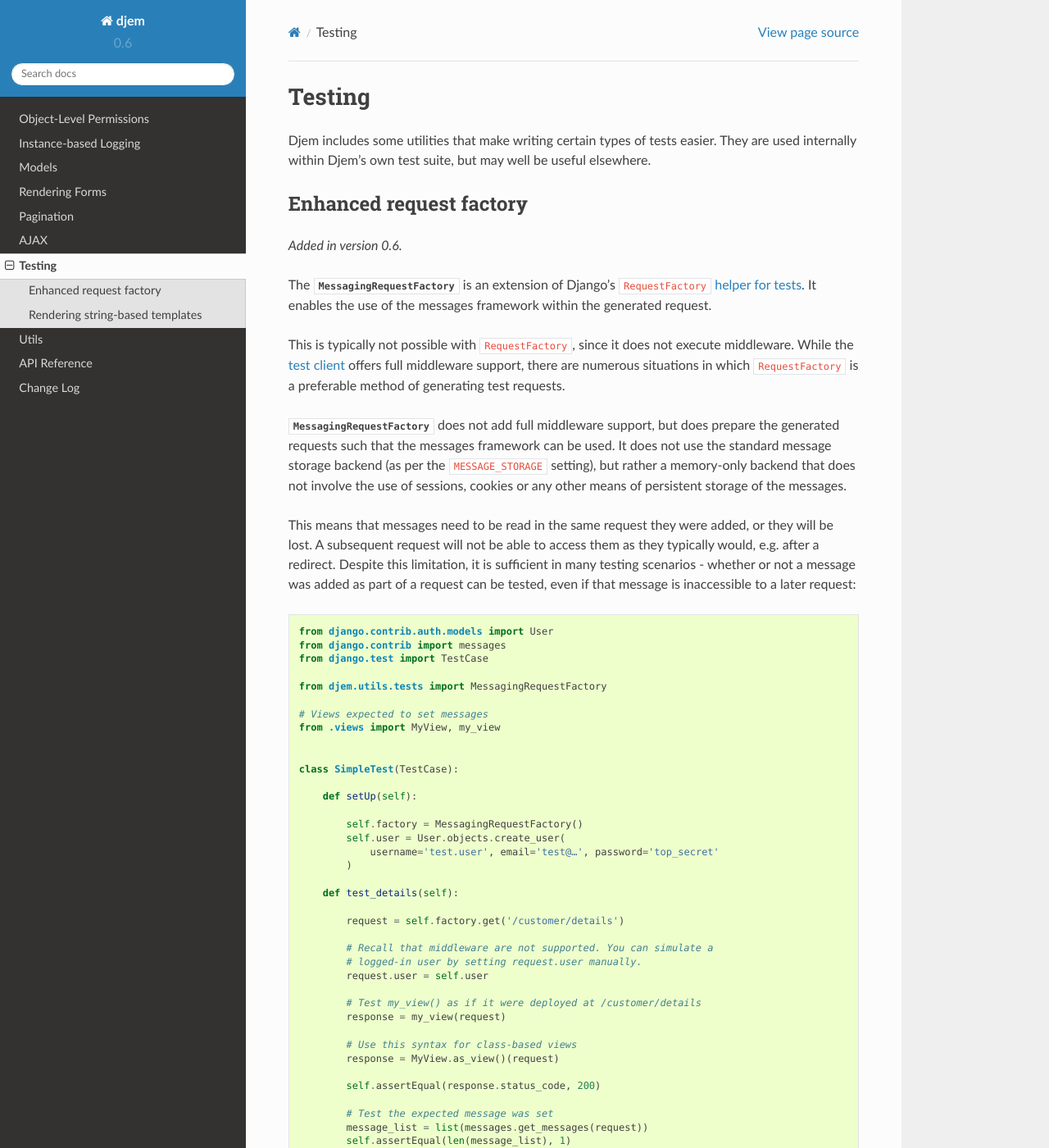
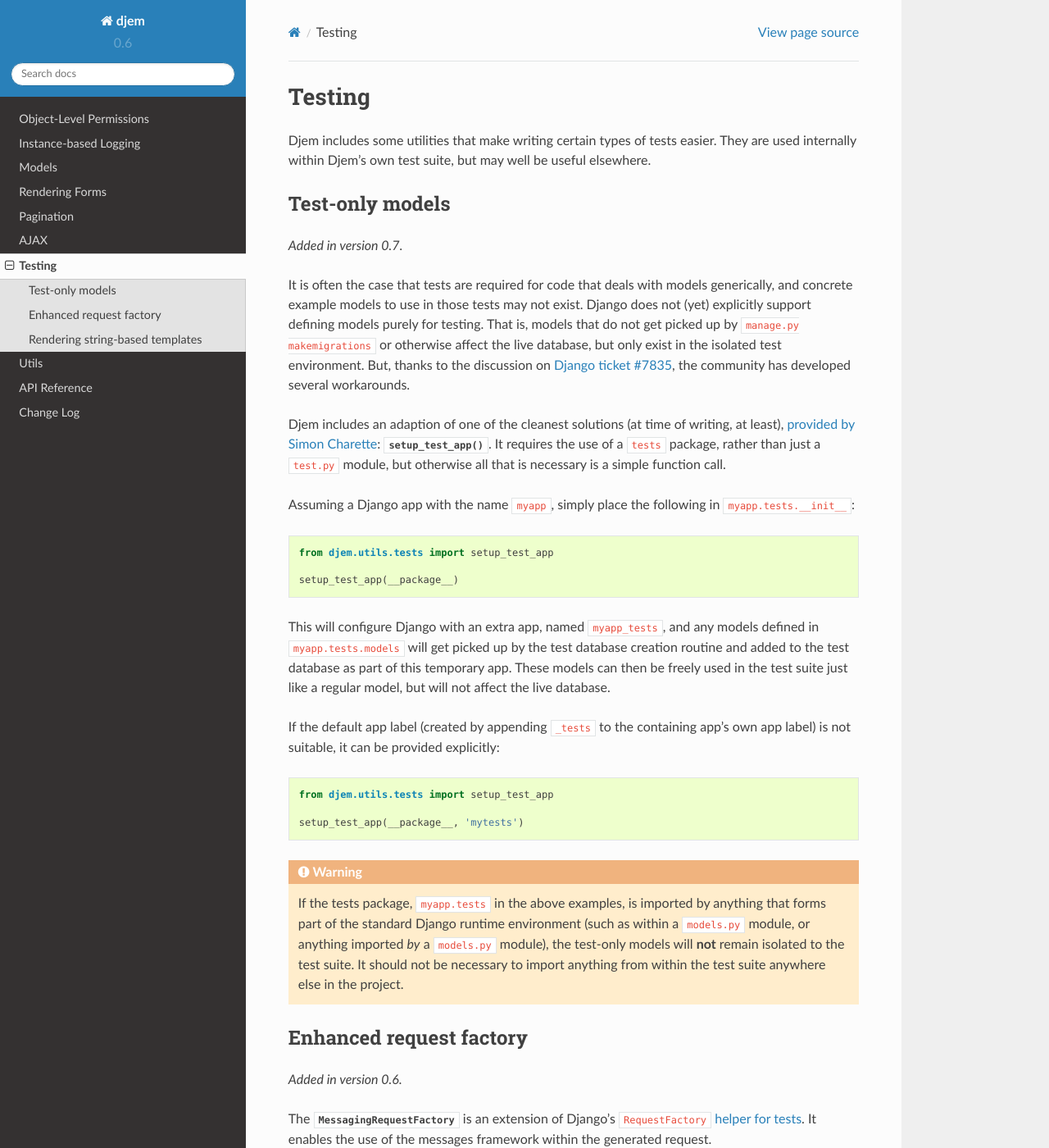
Before and after one commit to oogles/djem, a Sphinx documentation site: the page built from docs/topics/testing.rst, in a window 1280 px wide and 1400 px high. Shown: the whole window at 82% size. Built offline with Sphinx 7.4.7 and the Read the Docs theme 2.0.0, drawn with Linux system fonts in a browser that asks for light colours.

Commit message:
Updated setup_test_app() to raise a warning on duplicate app setup. Added documentation for setup_test_app().

```diff
--- a/docs/topics/testing.rst
+++ b/docs/topics/testing.rst
@@ -5,6 +5,39 @@
 .. currentmodule:: djem.utils.tests
 
 Djem includes some utilities that make writing certain types of tests easier. They are used internally within Djem's own test suite, but may well be useful elsewhere.
+
+
+Test-only models
+================
+
+.. versionadded:: 0.7
+
+It is often the case that tests are required for code that deals with models generically, and concrete example models to use in those tests may not exist. Django does not (yet) explicitly support defining models purely for testing. That is, models that do not get picked up by ``manage.py makemigrations`` or otherwise affect the live database, but only exist in the isolated test environment. But, thanks to the discussion on `Django ticket #7835 <https://code.djangoproject.com/ticket/7835>`_, the community has developed several workarounds.
+
+Djem includes an adaption of one of the cleanest solutions (at time of writing, at least), `provided by Simon Charette <https://code.djangoproject.com/ticket/7835#comment:46>`_: :func:`setup_test_app`. It requires the use of a ``tests`` package, rather than just a ``test.py`` module, but otherwise all that is necessary is a simple function call.
+
+Assuming a Django app with the name ``myapp``, simply place the following in ``myapp.tests.__init__``:
+
+.. code-block:: python
+
+    from djem.utils.tests import setup_test_app
+
+    setup_test_app(__package__)
+
+This will configure Django with an extra app, named ``myapp_tests``, and any models defined in ``myapp.tests.models`` will get picked up by the test database creation routine and added to the test database as part of this temporary app. These models can then be freely used in the test suite just like a regular model, but will not affect the live database.
+
+If the default app label (created by appending ``_tests`` to the containing app's own app label) is not suitable, it can be provided explicitly:
+
+.. code-block:: python
+
+    from djem.utils.tests import setup_test_app
+
+    setup_test_app(__package__, 'mytests')
+
+.. warning::
+
+    If the tests package, ``myapp.tests`` in the above examples, is imported by anything that forms part of the standard Django runtime environment (such as within a ``models.py`` module, or anything imported *by* a ``models.py`` module), the test-only models will **not** remain isolated to the test suite. It should not be necessary to import anything from within the test suite anywhere else in the project.
+
 
 Enhanced request factory
 ========================
```
Also changed, not shown: docs/ref/utils/test.rst (+15 -4 lines), 3 other files.
